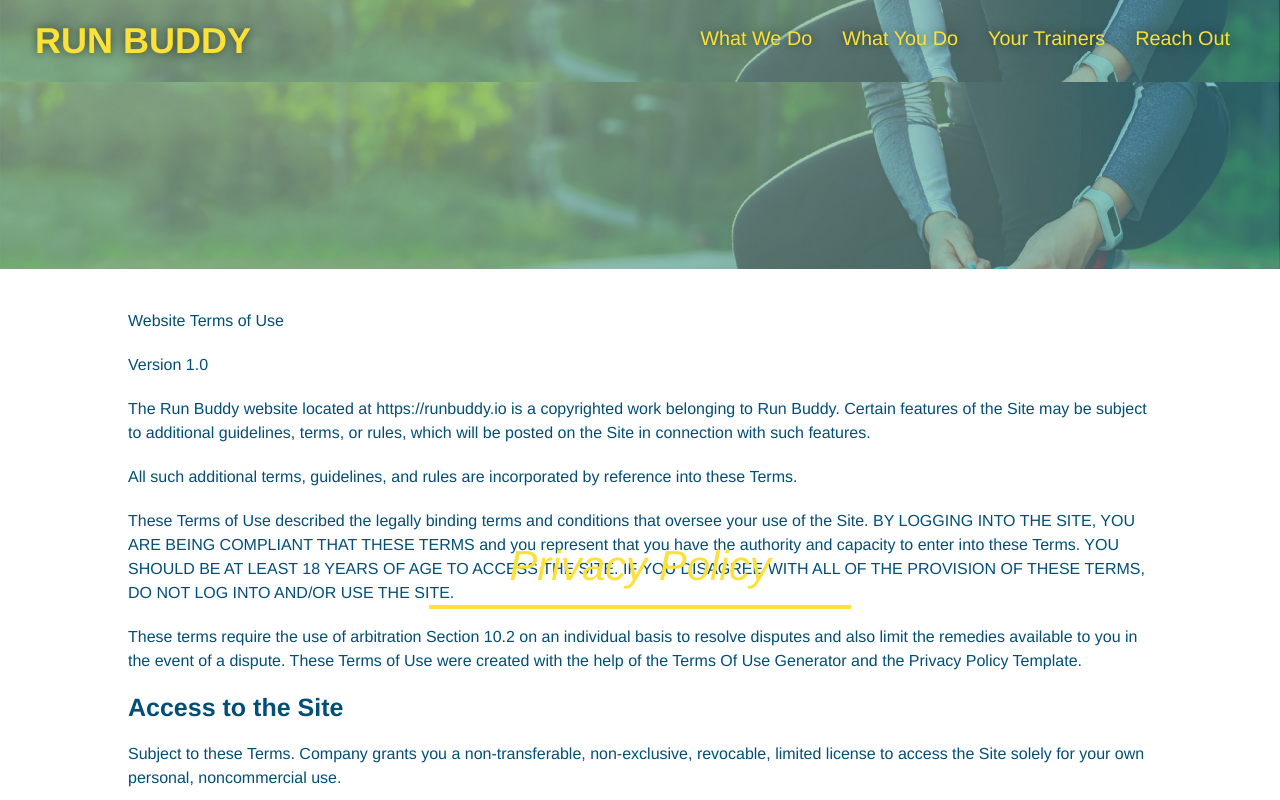
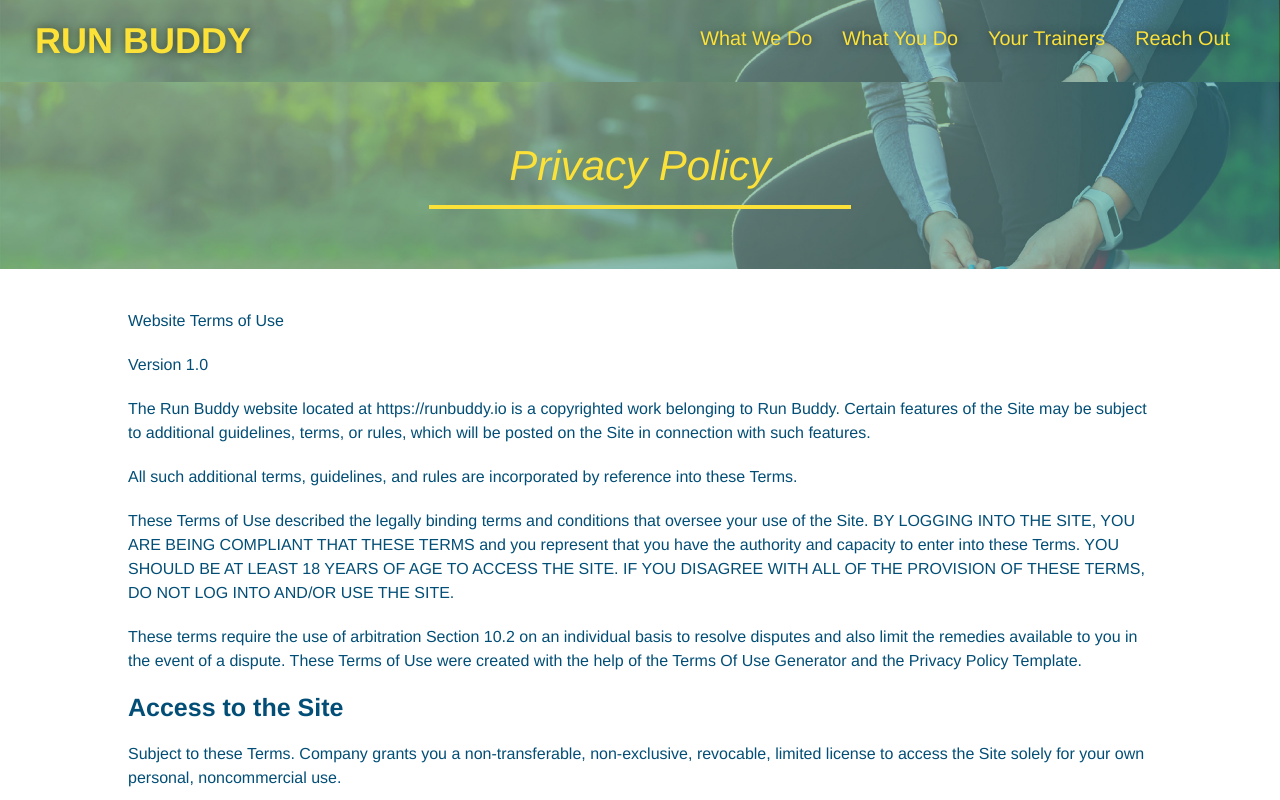
Before and after one commit to DronetDevDesign/run-buddy, a plain HTML site: page privacy-policy.html in a window 1280 px wide. Shown: the top 800 px of the page. Drawn offline with Linux system fonts and the light colour scheme.

Commit message:
modified the privacy-policy page

```diff
--- a/assets/css/secondary-styles.css
+++ b/assets/css/secondary-styles.css
@@ -24,7 +24,6 @@
     font-size: 42px;
     font-style: italic;
     position: relative;
-    top: 400px;
   }
 
   .secondary-content {
```
